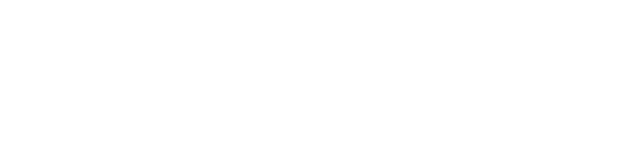
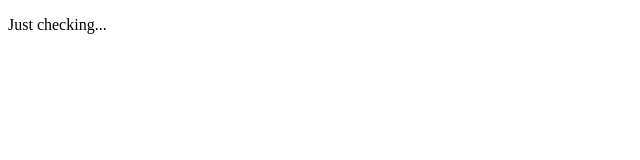
Before and after one commit to irfankabir-21/assignments, a plain HTML site: page assignment1/part1.html in a window 1280 px wide. Shown: the whole page, without its empty margins (0-640 px from the left). Drawn offline with Linux system fonts and the light colour scheme.

Commit message:
just checking

```diff
--- a/assignment1/part1.html
+++ b/assignment1/part1.html
@@ -7,6 +7,10 @@
   <title>Document</title>
 </head>
 <body>
-
+  <div>
+    <p>
+      Just checking...
+    </p>
+  </div>
 </body>
 </html>
```
